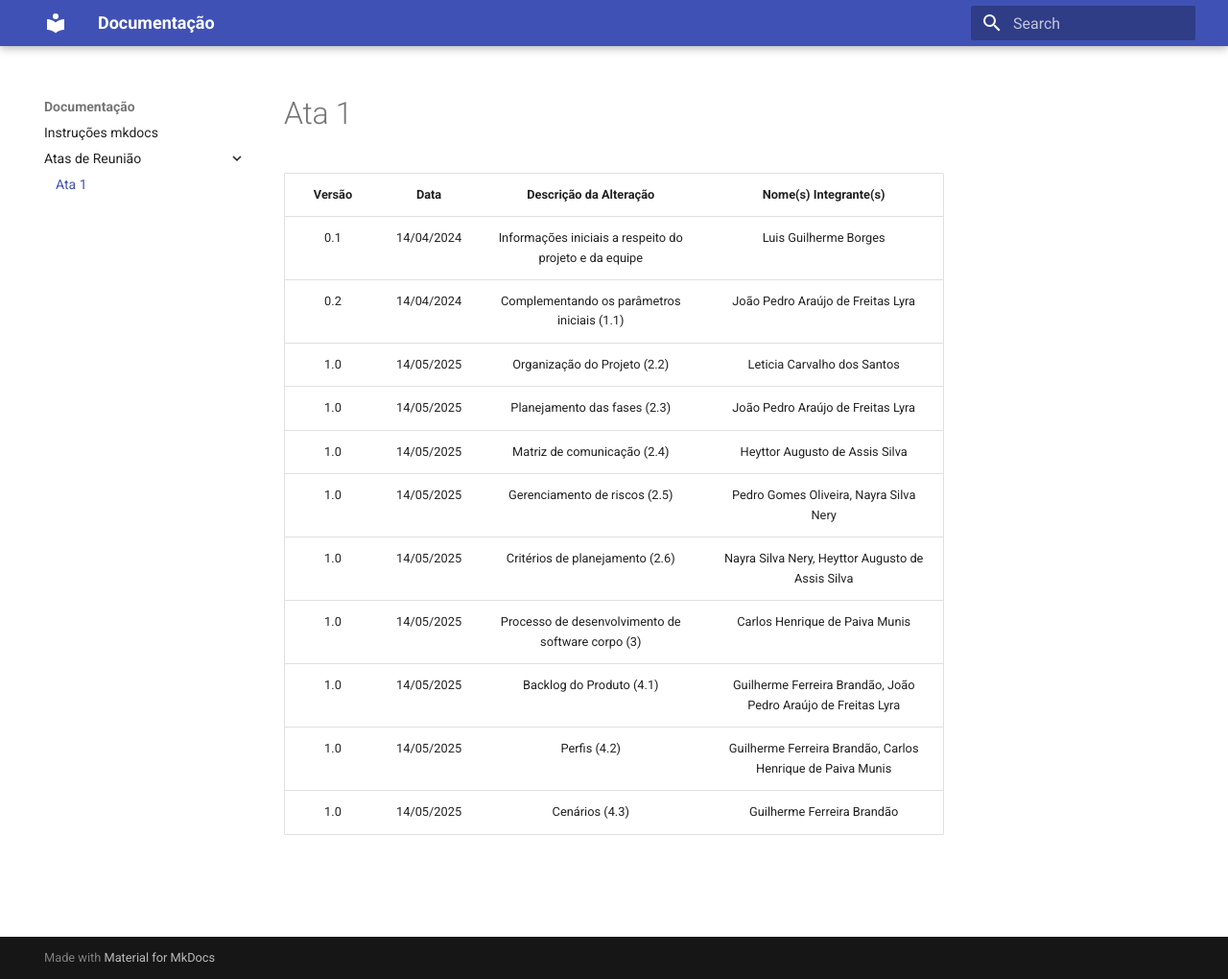
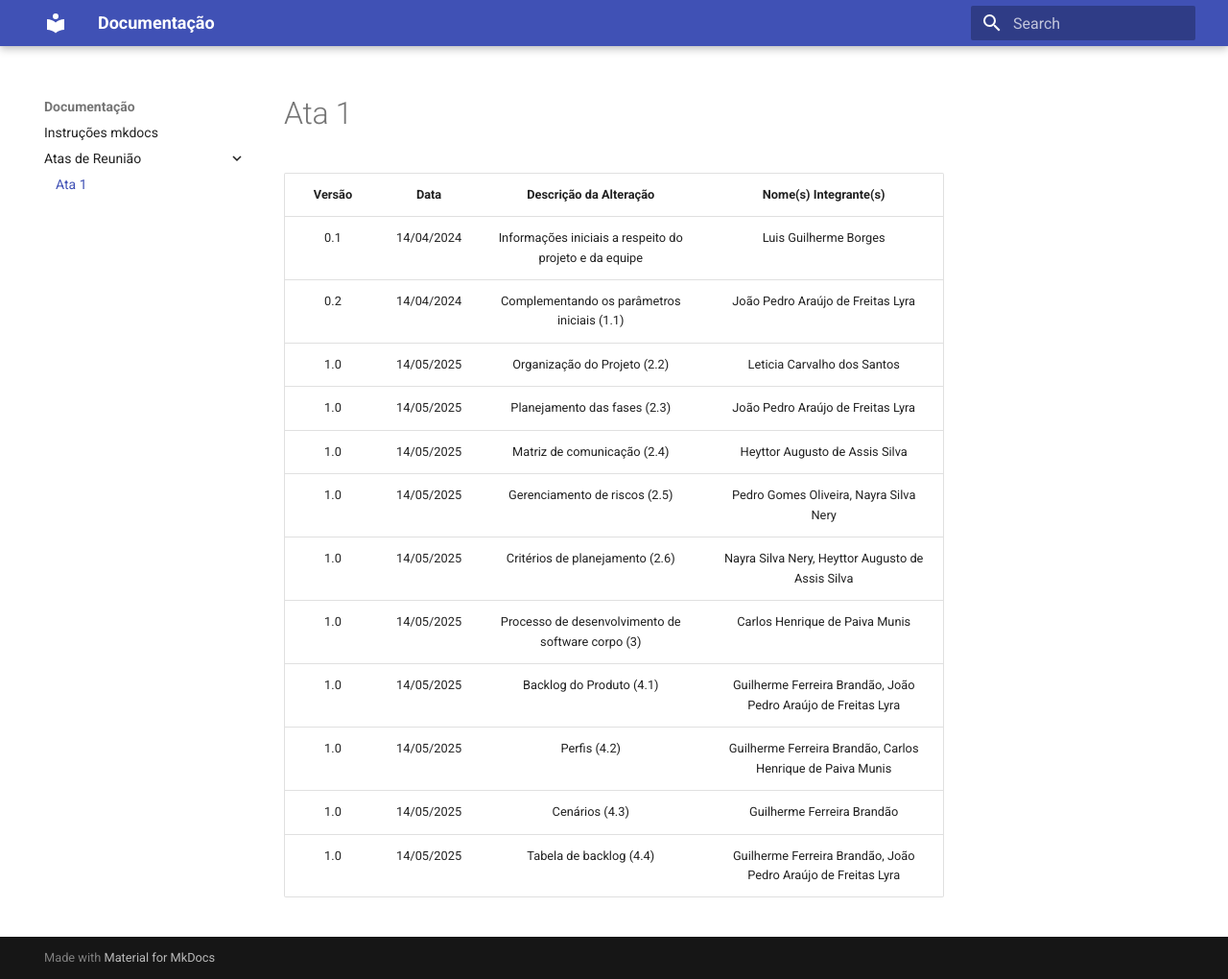
Before and after one commit to yaabdon/mds_othala_project, an MkDocs documentation site: the page built from docs/atas-reuniao/ata-reuniao-1.md, in a window 1280 px wide and 1020 px high. Shown: the whole window at 96% size. Built offline with MkDocs 1.6.1 and Material for MkDocs 9.7.7, drawn with Linux system fonts in a browser that asks for light colours.

Commit message:
Update ata-reuniao-1.md
complementação da ata

```diff
--- a/docs/atas-reuniao/ata-reuniao-1.md
+++ b/docs/atas-reuniao/ata-reuniao-1.md
@@ -11,3 +11,4 @@
 | 1.0    | 14/05/2025 | Backlog do Produto (4.1)                                | Guilherme Ferreira Brandão, João Pedro Araújo de Freitas Lyra |
 | 1.0    | 14/05/2025 | Perfis (4.2)                                             | Guilherme Ferreira Brandão, Carlos Henrique de Paiva Munis |
 | 1.0    | 14/05/2025 | Cenários (4.3)                                          | Guilherme Ferreira Brandão                           |
+| 1.0    | 14/05/2025 | Tabela de backlog (4.4)                                 | Guilherme Ferreira Brandão, João Pedro Araújo de Freitas Lyra |
```
